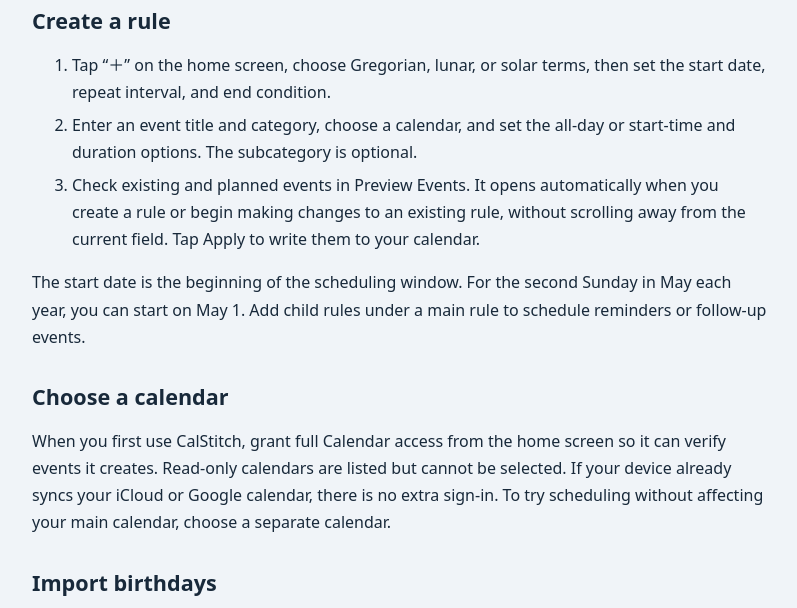
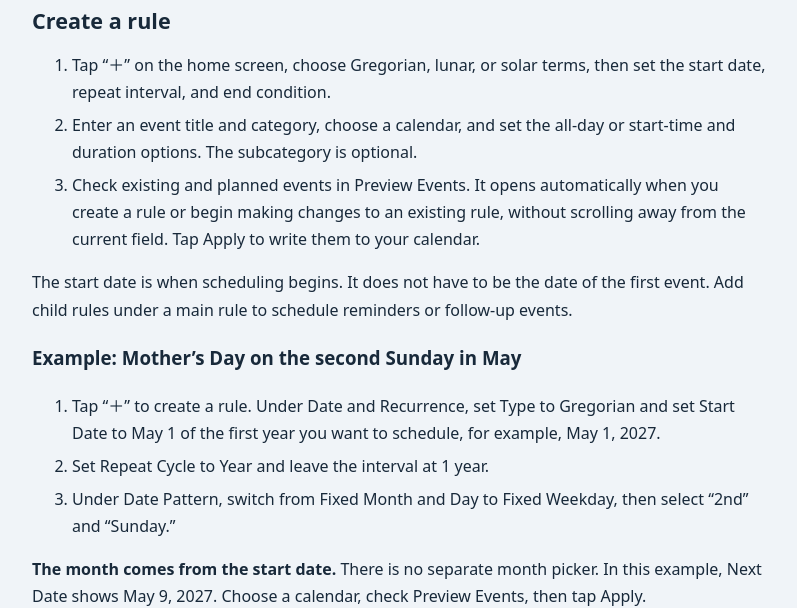
Before and after one commit to peiyu66/CalStitch, a plain HTML site: page website/en/guide.html in a window 1280 px wide. Shown: the part 192-800 px from the top of the page, without its empty margins (240-1037 px from the left). Drawn offline with Linux system fonts and the light colour scheme.

Commit message:
Document the Mother’s Day rule in both user guides

```diff
--- a/website/en/guide.html
+++ b/website/en/guide.html
@@ -16,7 +16,14 @@
 <ol><li>Tap “＋” on the home screen, choose Gregorian, lunar, or solar terms, then set the start date, repeat interval, and end condition.</li>
 <li>Enter an event title and category, choose a calendar, and set the all-day or start-time and duration options. The subcategory is optional.</li>
 <li>Check existing and planned events in Preview Events. It opens automatically when you create a rule or begin making changes to an existing rule, without scrolling away from the current field. Tap Apply to write them to your calendar.</li></ol>
-<p>The start date is the beginning of the scheduling window. For the second Sunday in May each year, you can start on May 1. Add child rules under a main rule to schedule reminders or follow-up events.</p>
+<p>The start date is when scheduling begins. It does not have to be the date of the first event. Add child rules under a main rule to schedule reminders or follow-up events.</p>
+<h3 id="mothers-day">Example: Mother’s Day on the second Sunday in May</h3>
+<ol>
+<li>Tap “＋” to create a rule. Under Date and Recurrence, set Type to Gregorian and set Start Date to May 1 of the first year you want to schedule, for example, May 1, 2027.</li>
+<li>Set Repeat Cycle to Year and leave the interval at 1 year.</li>
+<li>Under Date Pattern, switch from Fixed Month and Day to Fixed Weekday, then select “2nd” and “Sunday.”</li>
+</ol>
+<p><strong>The month comes from the start date.</strong> There is no separate month picker. In this example, Next Date shows May 9, 2027. Choose a calendar, check Preview Events, then tap Apply.</p>
 <h2>Choose a calendar</h2>
 <p>When you first use CalStitch, grant full Calendar access from the home screen so it can verify events it creates. Read-only calendars are listed but cannot be selected. If your device already syncs your iCloud or Google calendar, there is no extra sign-in. To try scheduling without affecting your main calendar, choose a separate calendar.</p>
 <h2>Import birthdays</h2>
```
Also changed, not shown: website/guide.html (+8 -1 lines), 1 other file.
